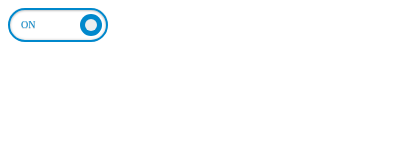
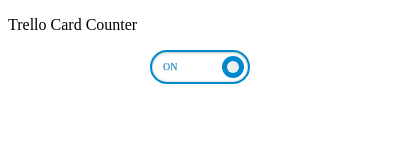
Before and after one commit to Trello-Card-Counter/Trello-Card-Counter-Mozilla-Extension, a browser extension: page popup/popup.html in a window 400 px wide. Drawn offline with Linux system fonts and the light colour scheme.

Commit message:
Align switch + add text to popup

```diff
--- a/popup/popup.html
+++ b/popup/popup.html
@@ -7,11 +7,14 @@
 </head>
 
 <body>
-    <label class="switch switch-flat">
+    <p>Trello Card Counter</p>
+    <div style="text-align: center">
+    <label class="switch switch-flat" style="margin: auto">
         <input class="switch-input" type="checkbox" checked="true"/>
         <span class="switch-label" data-on="On" data-off="Off"></span>
         <span class="switch-handle"></span>
     </label>
+    </div>
 
     <script src="popup_listener.js"></script>
 </body>
```
